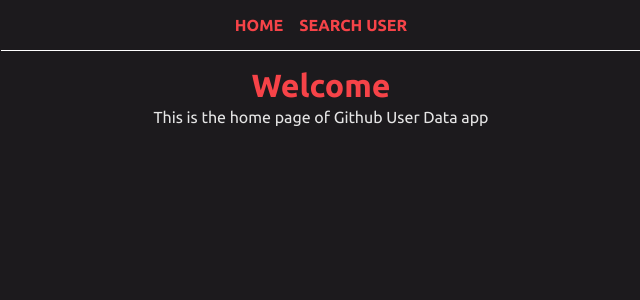
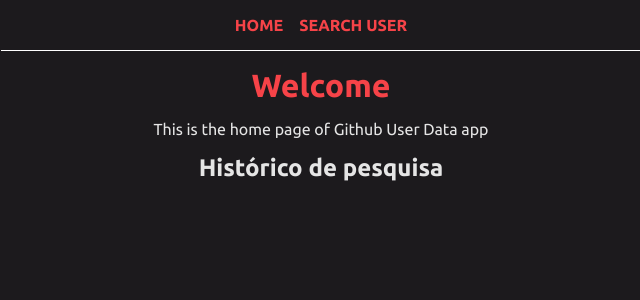
Before and after one commit to danircarv/github-user-data, a Vue app: page / in a window 1280 px wide. Shown: the top 300 px of the page, without its empty margins (319-959 px from the left). Built offline with nearby package versions, Linux system fonts and the light colour scheme.

Commit message:
using pinia to manage global states

```diff
--- a/package.json
+++ b/package.json
@@ -9,6 +9,7 @@
     "preview": "vite preview"
   },
   "dependencies": {
+    "pinia": "^2.1.7",
     "vue": "^3.4.21",
     "vue-router": "^4.3.0"
   },
--- a/src/components/Form.vue
+++ b/src/components/Form.vue
@@ -1,12 +1,23 @@
 <script setup>
+import { useSearchHistoryStore } from '@/storage/useSearchHistoryStore';
 import { ref } from 'vue';
+// import { searchHistory } from '@/storage/searchHistory';
 
 const emit = defineEmits(['formSubmit', 'update:modelValue'])
 const searchInput = ref('')
 
+const searchHistory = useSearchHistoryStore()
+
+
+
 function handleSubmit(ev){
         ev.preventDefault()
+        searchHistory.pushToHistory(searchInput.value)
         emit('formSubmit', searchInput.value)
+}
+
+function showSearchHistory(){
+    alert(`Histórico de Pesquisa: \n${searchHistory.users.join('\n')}`)
 }
 </script>
 
@@ -19,6 +30,7 @@
             @input="$emit('update:modelValue', $event.target.value)"
         >
         <button>Carregar Usuário</button>
+        <button type="button" @click="showSearchHistory">Ver Histórico</button>
     </form>
 </template>
 
@@ -44,6 +56,7 @@
     color: #1c1a1d;
     font-size: 1rem;
     font-weight: 700;
+    margin-left: 1rem;
     text-transform: uppercase;
 }
 
--- a/src/main.js
+++ b/src/main.js
@@ -3,5 +3,6 @@
 import { createApp } from 'vue'
 import App from './App.vue'
 import router from './router'
+import { createPinia } from 'pinia'
 
-createApp(App).use(router).mount('#app')
+createApp(App).use(router).use(createPinia()).mount('#app')
--- a/src/pages/Home.vue
+++ b/src/pages/Home.vue
@@ -1,4 +1,27 @@
+<script setup>
+import { useSearchHistoryStore } from '@/storage/useSearchHistoryStore';
+// import { searchHistory } from '@/storage/searchHistory';
+
+const  searchHistory = useSearchHistoryStore()
+</script>
+
+
 <template>
     <h1>Welcome</h1>
     <p>This is the home page of Github User Data app</p>
+
+    <section>
+        <h2>Histórico de pesquisa</h2>
+        <p v-for="user in searchHistory.users"> {{ user }}</p>
+    </section>
 </template>
+
+<style scoped>
+section{
+ margin: 1rem 0;
+}
+
+p{
+    margin-top: 1rem
+}
+</style>
--- /dev/null
+++ b/src/storage/searchHistory.js
@@ -0,0 +1,5 @@
+import { reactive } from "vue";
+
+export const searchHistory  = reactive({
+    users: []
+})
--- /dev/null
+++ b/src/storage/useSearchHistoryStore.js
@@ -0,0 +1,14 @@
+import { defineStore } from "pinia";
+
+export const useSearchHistoryStore = defineStore('searchHistory',{
+    state: () => {
+        return {
+            users: []
+        }
+    },
+    actions: {
+        pushToHistory(username){
+            this.users.unshift(username)
+        }
+    }
+})
```
Also changed, not shown: 1 other file (tests, documents, lock files or other folders).
